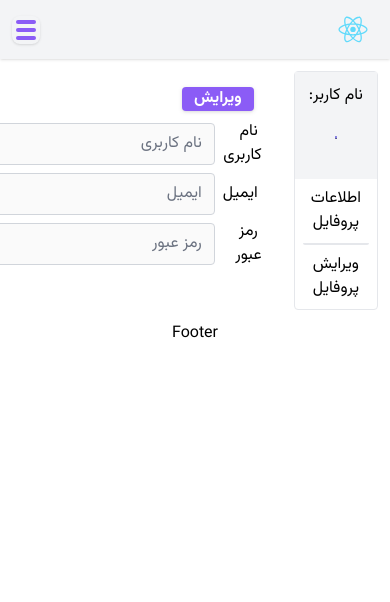
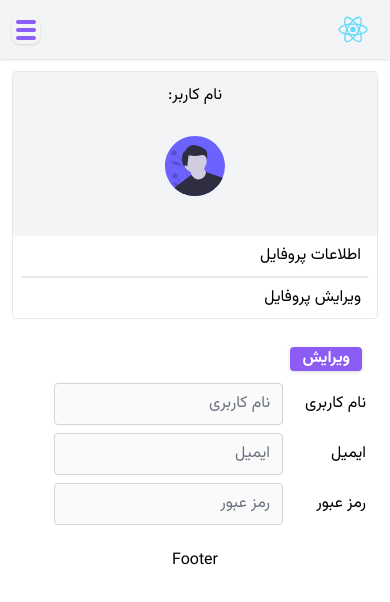
Before and after one commit to Davoudkhodaverdian/next-project, a Next.js app: page /account/edit in a window 390 px wide. Shown: the top 602 px of the page. Built offline with nearby package versions, Linux system fonts and the light colour scheme.

Commit message:
change style edit

```diff
--- a/components/account/editAccount/edit.js
+++ b/components/account/editAccount/edit.js
@@ -22,7 +22,7 @@ function EditAccount() {
             <div><ButtonsEditAccount setEdit={setEdit} edit={edit} state={state} /></div>
             <form>
                 {InputItems.map((item, index) => (
-                    <div key={index} className="flex justify-between items-center">
+                    <div key={index} className="flex justify-between items-center max-w-xs">
                         <div>
                             <label className="px-1" htmlFor={item.name}>{item.descreption}</label>
                         </div>
--- a/components/account/index.js
+++ b/components/account/index.js
@@ -10,8 +10,8 @@ function UserAccount({ children }) {
   return (
     <BasicLayout>
       <div>
-        <div className="flex flex-row">
-          <div className="m-3 text-center border border-gray-200 rounded w-[300px]">
+        <div className="md:flex flex-row">
+          <div className="m-3 text-center border border-gray-200 rounded w-[100% - 24px] md:w-[300px] ">
             <div className='bg-gray-100 p-3'>
               <div>نام کاربر: {currentUser.name}</div>
               <div className="flex justify-center items-center p-4 m-3">
```
